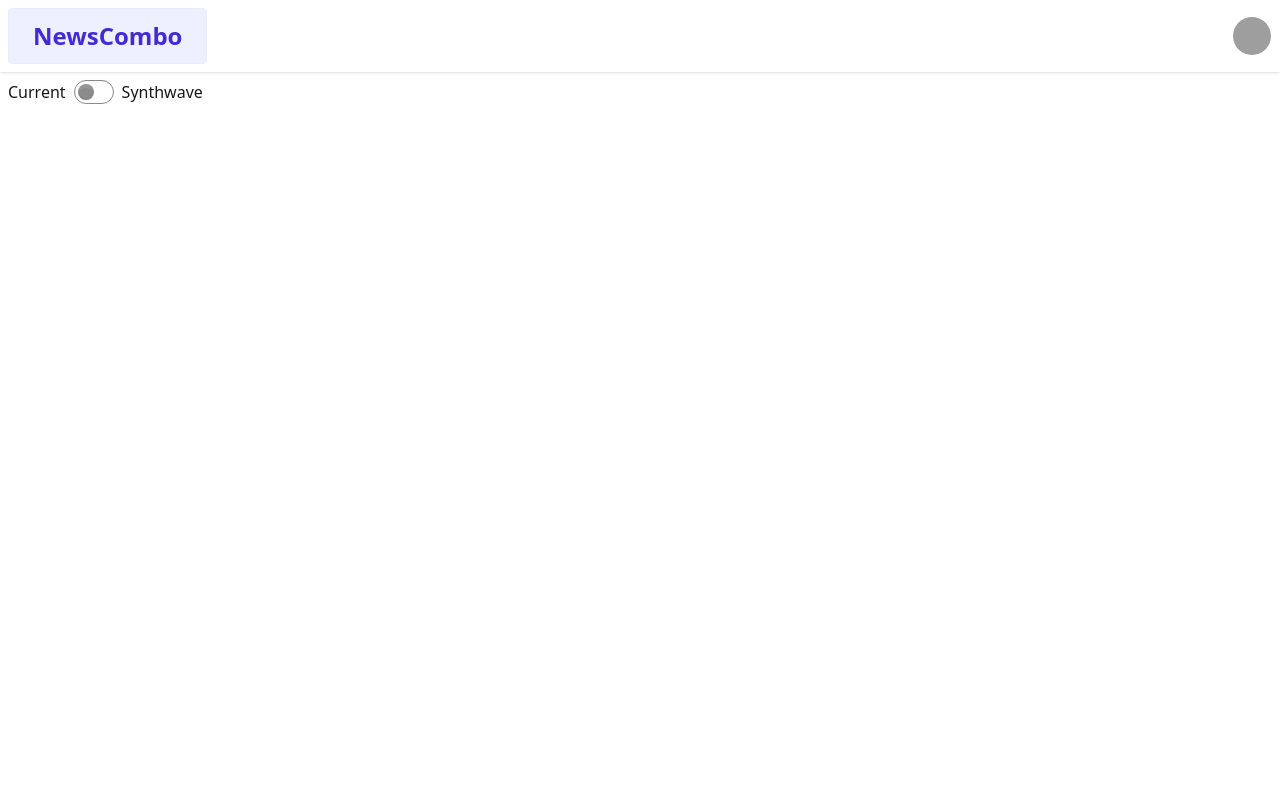
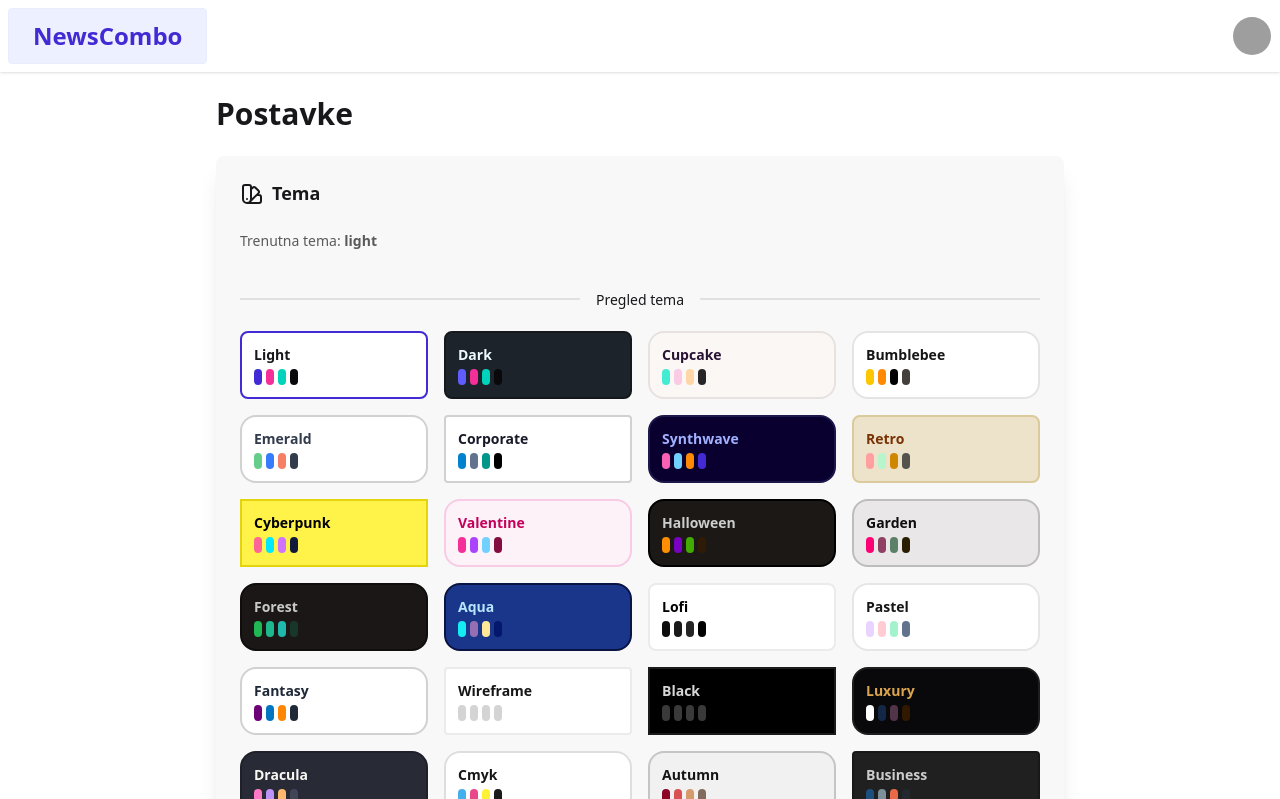
Before and after one commit to MarioBarisa/NewsCombo, a Vue app: page /settings in a window 1280 px wide. Shown: the top 799 px of the page. Built offline with nearby package versions, Linux system fonts and the light colour scheme; grey boxes are pictures that could not be loaded.

Commit message:
dodane teme i selector tema

```diff
--- a/package.json
+++ b/package.json
@@ -14,6 +14,7 @@
     "chart.js": "^4.4.9",
     "html2canvas": "^1.4.1",
     "pinia": "^3.0.2",
+    "pinia-plugin-persistedstate": "^4.7.1",
     "tailwindcss": "^4.1.5",
     "vue": "^3.5.13",
     "vue-router": "^4.0.13"
--- a/src/App.vue
+++ b/src/App.vue
@@ -1,12 +1,19 @@
 <script setup>
 import { RouterLink, RouterView } from 'vue-router'
+import { onMounted } from 'vue'
 import NavBar from './components/NavBar.vue'
-import GlobalVijestiBanner from './components/GlobalVijestiBanner.vue';
+import GlobalVijestiBanner from './components/GlobalVijestiBanner.vue'
+import { useThemeStore } from './stores/theme'
+
+const themeStore = useThemeStore()
+
+// Inicijaliziraj temu pri učitavanju aplikacije
+onMounted(() => {
+  themeStore.initTheme()
+})
 </script>
 
 <template>
-
-    <NavBar></NavBar>
-    <RouterView></RouterView>
-
+  <NavBar></NavBar>
+  <RouterView></RouterView>
 </template>
--- a/src/assets/main.css
+++ b/src/assets/main.css
@@ -1,7 +1,43 @@
 @import "tailwindcss";
 @plugin "daisyui";
-@tailwind/preflight;
-@tailwind utilities;
+@import "tailwindcss";
+
+@plugin "daisyui" {
+  themes:
+    light --default,
+    dark --prefersdark,
+    cupcake,
+    bumblebee,
+    emerald,
+    corporate,
+    synthwave,
+    retro,
+    cyberpunk,
+    valentine,
+    halloween,
+    garden,
+    forest,
+    aqua,
+    lofi,
+    pastel,
+    fantasy,
+    wireframe,
+    black,
+    luxury,
+    dracula,
+    cmyk,
+    autumn,
+    business,
+    acid,
+    lemonade,
+    night,
+    coffee,
+    winter,
+    dim,
+    nord,
+    sunset;
+}
+
 
 html, body, #app {
   height: 100%;
--- a/src/components/NavBar.vue
+++ b/src/components/NavBar.vue
@@ -35,6 +35,9 @@ import FeedSelect from './FeedSelect.vue';
     <li>
       <RouterLink to="/settings" class="justify-between"> Postavke </RouterLink>
     </li>
+    <li>
+      <RouterLink to="/settings/feeds" class="justify-between"> Postavke feed-ova </RouterLink>
+    </li>
     <li><a>Logout</a></li>
   </ul>
 </div>
--- a/src/main.js
+++ b/src/main.js
@@ -3,9 +3,13 @@ import './assets/main.css'
 import { createApp } from 'vue'
 import App from './App.vue'
 import { createPinia } from 'pinia'
+import piniaPluginPersistedstate from 'pinia-plugin-persistedstate'
 import router from './router'
 
+const pinia = createPinia()
+pinia.use(piniaPluginPersistedstate)
+
 const app = createApp(App)
-app.use(createPinia())
+app.use(pinia)
 app.use(router)
 app.mount('#app')
--- a/src/router/index.js
+++ b/src/router/index.js
@@ -2,11 +2,13 @@ import { createRouter, createWebHistory } from 'vue-router'
 import HomeView from '../views/HomeView.vue'
 import ProfileView from '../views/ProfileView.vue'
 import SettingsView from '../views/SettingsView.vue'
+import SettingsFeeds from '../views/SettingsFeeds.vue'
 
 const routes = [
   { path: '/', name: 'Home', component: HomeView },
   { path: '/profile', name: 'Profile', component: ProfileView },
-  { path: '/settings', name: 'Settings', component: SettingsView}
+  { path: '/settings', name: 'Settings', component: SettingsView },
+  { path: '/settings/feeds', name: 'SettingsFeeds', component: SettingsFeeds }
 ]
 
 const router = createRouter({
--- /dev/null
+++ b/src/stores/theme.js
@@ -0,0 +1,78 @@
+import { defineStore } from 'pinia'
+import { ref, watch } from 'vue'
+
+export const useThemeStore = defineStore('theme', () => {
+  // Svi DaisyUI themevi
+  const availableThemes = [
+    'light',
+    'dark',
+    'cupcake',
+    'bumblebee',
+    'emerald',
+    'corporate',
+    'synthwave',
+    'retro',
+    'cyberpunk',
+    'valentine',
+    'halloween',
+    'garden',
+    'forest',
+    'aqua',
+    'lofi',
+    'pastel',
+    'fantasy',
+    'wireframe',
+    'black',
+    'luxury',
+    'dracula',
+    'cmyk',
+    'autumn',
+    'business',
+    'acid',
+    'lemonade',
+    'night',
+    'coffee',
+    'winter',
+    'dim',
+    'nord',
+    'sunset'
+  ]
+
+  // Trenutna tema - defaultno 'light'
+  const currentTheme = ref('light')
+
+  // Funkcija za postavljanje teme
+  const setTheme = (themeName) => {
+    if (availableThemes.includes(themeName)) {
+      currentTheme.value = themeName
+      applyTheme(themeName)
+    }
+  }
+
+  // Primjeni temu na HTML element
+  const applyTheme = (themeName) => {
+    document.documentElement.setAttribute('data-theme', themeName)
+  }
+
+  // Inicijalizacija teme prilikom učitavanja aplikacije
+  const initTheme = () => {
+    applyTheme(currentTheme.value)
+  }
+
+  // Watch za promjene teme
+  watch(currentTheme, (newTheme) => {
+    applyTheme(newTheme)
+  })
+
+  return {
+    availableThemes,
+    currentTheme,
+    setTheme,
+    initTheme
+  }
+}, {
+  persist: {
+    key: 'newscombo-theme',
+    storage: localStorage,
+  }
+})
--- /dev/null
+++ b/src/views/SettingsFeeds.vue
@@ -0,0 +1,3 @@
+<template>
+    <h1>Postavke tvojih feedova.</h1>
+</template>
--- a/src/views/SettingsView.vue
+++ b/src/views/SettingsView.vue
@@ -1,8 +1,59 @@
 <template>
-    <div class="p-2"><label class="flex cursor-pointer gap-2">
-    <span class="label-text">Current</span>
-    <input type="checkbox" value="synthwave" class="toggle theme-controller" />
-    <span class="label-text">Synthwave</span>
-  </label></div>
+  <div class="container mx-auto p-6 max-w-4xl">
+    <h1 class="text-3xl font-bold mb-6">Postavke</h1>
 
-  </template>
+    <div class="card bg-base-200 shadow-xl">
+      <div class="card-body">
+        <h2 class="card-title mb-4">
+          <svg xmlns="http://www.w3.org/2000/svg" class="h-6 w-6" fill="none" viewBox="0 0 24 24" stroke="currentColor">
+            <path stroke-linecap="round" stroke-linejoin="round" stroke-width="2" d="M7 21a4 4 0 01-4-4V5a2 2 0 012-2h4a2 2 0 012 2v12a4 4 0 01-4 4zm0 0h12a2 2 0 002-2v-4a2 2 0 00-2-2h-2.343M11 7.343l1.657-1.657a2 2 0 012.828 0l2.829 2.829a2 2 0 010 2.828l-8.486 8.485M7 17h.01" />
+          </svg>
+          Tema
+        </h2>
+
+        <p class="text-sm opacity-70 mb-4">
+          Trenutna tema: <span class="font-bold">{{ themeStore.currentTheme }}</span>
+        </p>
+        <div class="divider">Pregled tema</div>
+
+        <div class="grid grid-cols-2 md:grid-cols-3 lg:grid-cols-4 gap-4">
+          <div
+            v-for="theme in themeStore.availableThemes"
+            :key="theme"
+            :data-theme="theme"
+            @click="themeStore.setTheme(theme)"
+            class="card cursor-pointer hover:scale-105 transition-transform border-2"
+            :class="{ 'border-primary': themeStore.currentTheme === theme, 'border-base-300': themeStore.currentTheme !== theme }"
+          >
+            <div class="card-body p-3">
+              <div class="flex flex-col gap-1">
+                <div class="font-bold text-sm">{{ formatThemeName(theme) }}</div>
+                <div class="flex gap-1">
+                  <div class="bg-primary rounded w-2 h-4"></div>
+                  <div class="bg-secondary rounded w-2 h-4"></div>
+                  <div class="bg-accent rounded w-2 h-4"></div>
+                  <div class="bg-neutral rounded w-2 h-4"></div>
+                </div>
+              </div>
+            </div>
+          </div>
+        </div>
+
+      </div>
+    </div>
+  </div>
+</template>
+
+<script setup>
+import { useThemeStore } from '../stores/theme'
+
+const themeStore = useThemeStore()
+
+// formatiraj naziv teme
+const formatThemeName = (theme) => {
+  return theme
+    .split('-')
+    .map(word => word.charAt(0).toUpperCase() + word.slice(1))
+    .join(' ')
+}
+</script>
--- a/tailwind.config.js
+++ b/tailwind.config.js
@@ -8,6 +8,39 @@ module.exports = {
   },
   plugins: [require("daisyui")],
   daisyui: {
-    themes: ["light", "dark"],
+    themes: [
+      "light",
+      "dark",
+      "cupcake",
+      "bumblebee",
+      "emerald",
+      "corporate",
+      "synthwave",
+      "retro",
+      "cyberpunk",
+      "valentine",
+      "halloween",
+      "garden",
+      "forest",
+      "aqua",
+      "lofi",
+      "pastel",
+      "fantasy",
+      "wireframe",
+      "black",
+      "luxury",
+      "dracula",
+      "cmyk",
+      "autumn",
+      "business",
+      "acid",
+      "lemonade",
+      "night",
+      "coffee",
+      "winter",
+      "dim",
+      "nord",
+      "sunset"
+    ],
   },
 }
```
Also changed, not shown: 1 other file (tests, documents, lock files or other folders).
